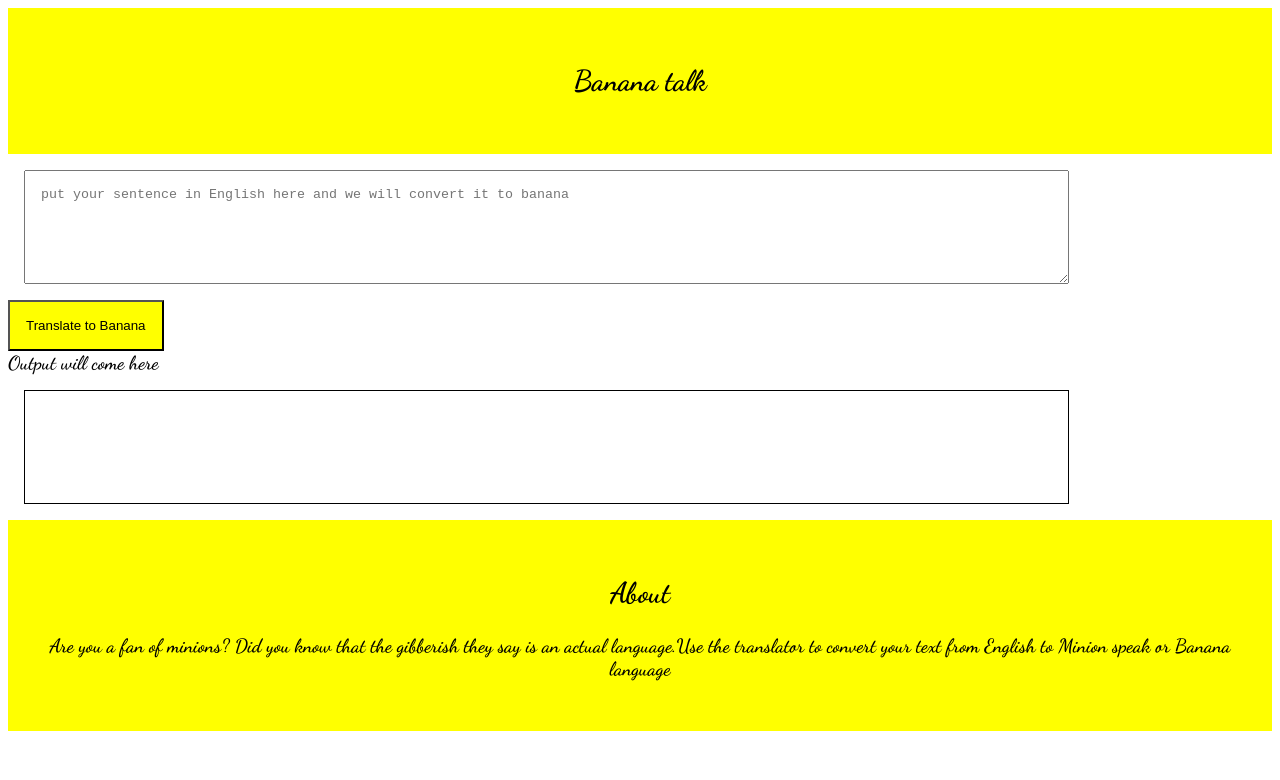
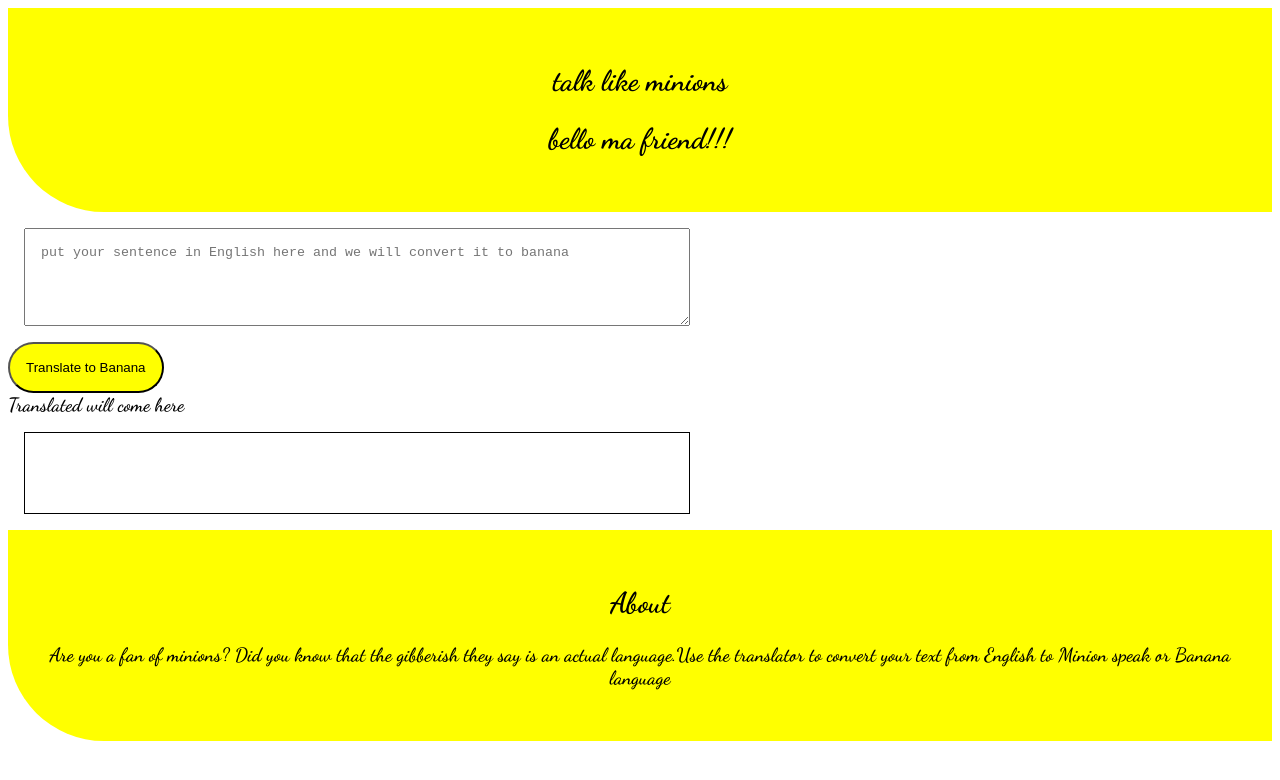
Before and after one commit to chandan317/Banana-speak, a plain HTML site: page index.html in a window 1280 px wide. Drawn offline with Linux system fonts and the light colour scheme; a web font is replaced by a local one.

Commit message:
updated css

```diff
--- a/index.html
+++ b/index.html
@@ -5,13 +5,13 @@
     <meta charset="UTF-8">
     <meta http-equiv="X-UA-Compatible" content="IE=edge">
     <meta name="viewport" content="width=device-width, initial-scale=1.0">
-    <title>Banana Speak</title>
+    <title>Banana Talk</title>
     <link rel="stylesheet" href="styles.css">
 
     <style>
         textarea {
-            width: 80%;
-            height: 10vh;
+            width: 50%;
+            height: 8vh;
             display: block;
             margin: 1rem;
             padding: 1rem;
@@ -19,8 +19,8 @@
 
         #output {
             border: 1px solid black;
-            height: 10vh;
-            width: 80%;
+            height: 6vh;
+            width: 50%;
             margin: 1rem;
             padding: 1rem;
         }
@@ -31,7 +31,9 @@
 <body>
 
     <section class="section">
-        <h1>Banana talk</h1>
+        <h1>talk like minions</h1>
+
+        <h2>bello ma friend!!!</h2>
     </section>
 
     <textarea id="txt-input"
@@ -39,7 +41,7 @@
     <button id="btn-translate">Translate to Banana</button>
 
 
-    <div style="font-size: larger;"> Output will come here </div>
+    <div style="font-size: larger;"> Translated will come here </div>
     <div id="output"></div>
     <script src="app.js" type="text/javascript"></script>
 
--- a/styles.css
+++ b/styles.css
@@ -5,6 +5,7 @@ body {
 }
 
 .section {
+    border-bottom-left-radius: 5em;
     text-align: center;
     background-color: yellow;
     padding: 2rem;
@@ -15,4 +16,6 @@ body {
 #btn-translate {
     background-color: yellow;
     padding: 1rem;
+    border-radius: 3em;
+
 }
```
